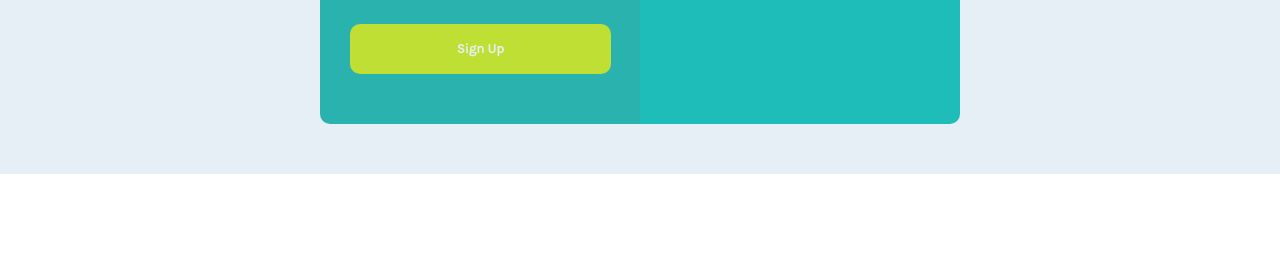
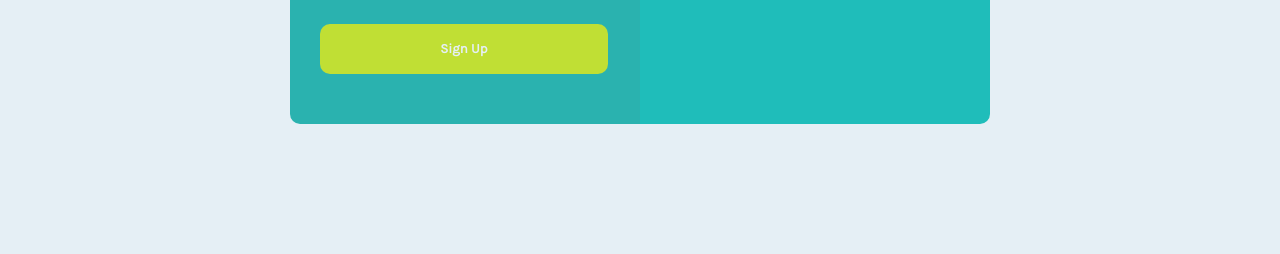
Before and after one commit to Andro87/git-single-price-grid, a plain HTML site: page index.html in a window 1280 px wide. Shown: the part 546-800 px from the top of the page. Drawn offline with Linux system fonts and the light colour scheme.

Commit message:
[Changes] -css modifies

```diff
--- a/css/style.css
+++ b/css/style.css
@@ -21,11 +21,12 @@ body{
     width: 100%;
     padding-top: 50px;
     padding-bottom: 50px;
+    min-height: 100vh;
 }
 
 .container{
-    width: 50%;
-    max-width: 1440px;
+    width: 100%;
+    max-width: 700px;
 }
 
 .grid{
```
